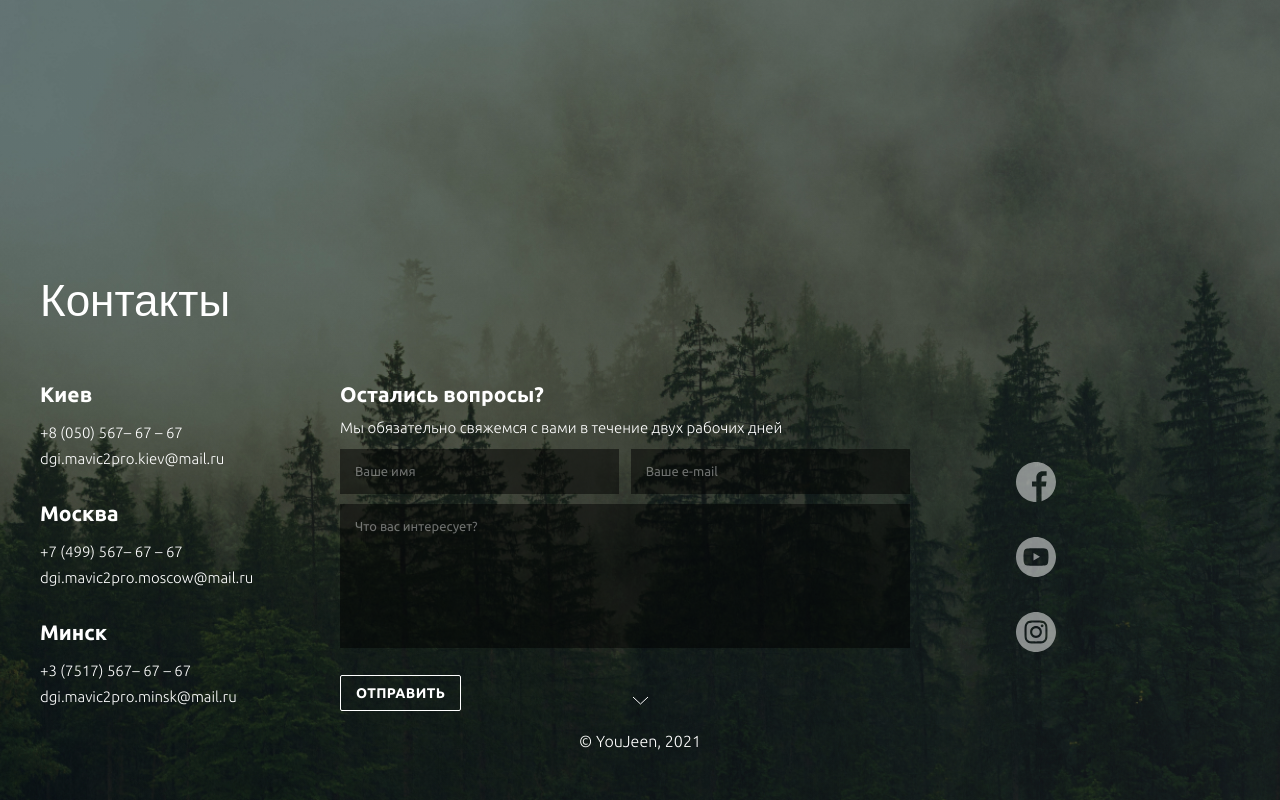
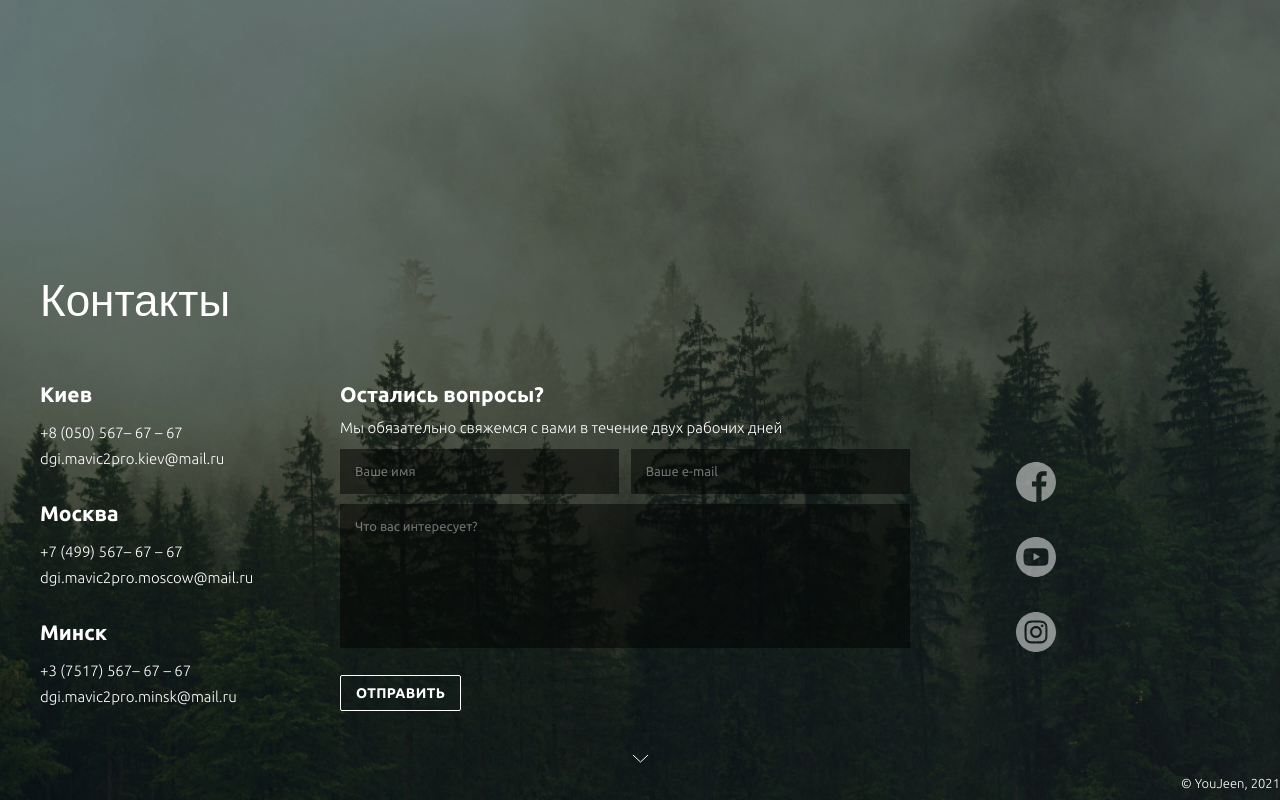
Before and after one commit to YouJeen-ru/mavic, a website: page app/index.html in a window 1280 px wide. Shown: the part 4291-5091 px from the top of the page. Drawn offline with nearby package versions, Linux system fonts and the light colour scheme.

Commit message:
section footer style scss completed

```diff
--- a/app/scss/style.scss
+++ b/app/scss/style.scss
@@ -498,6 +498,23 @@
   }
 }
 
+.footer {
+  position: absolute;
+  bottom: 2px;
+  left: 0;
+  right: 0;
+  &__copy,
+  &__name {
+    text-align: right;
+    font-size: 13px;
+    height: 15px;
+    color: rgba(#fff .64)
+  }
+  &__name {
+    font-weight: bold;
+  }
+}
+
 
 
 
```
Also changed, not shown: app/css/style.min.css.
